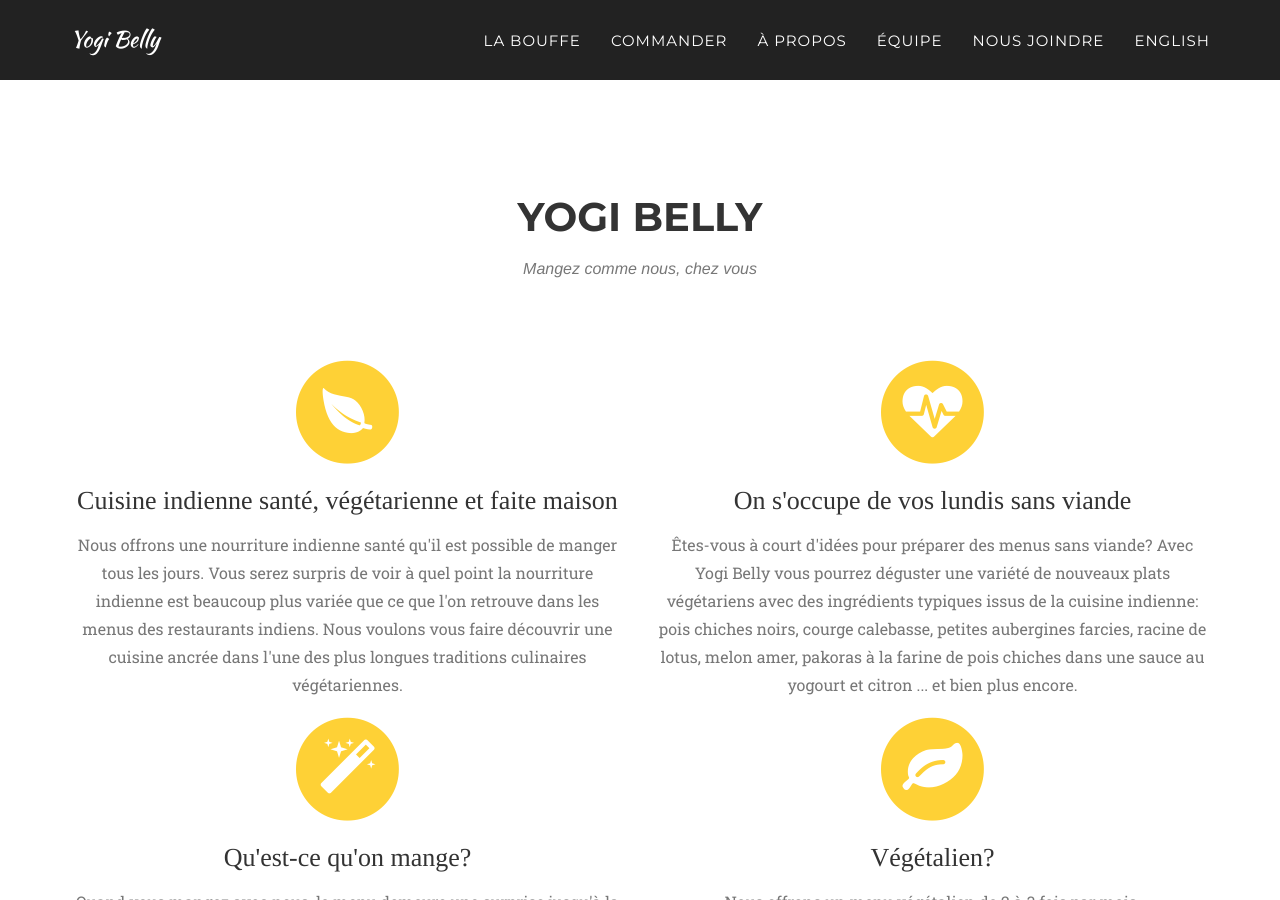
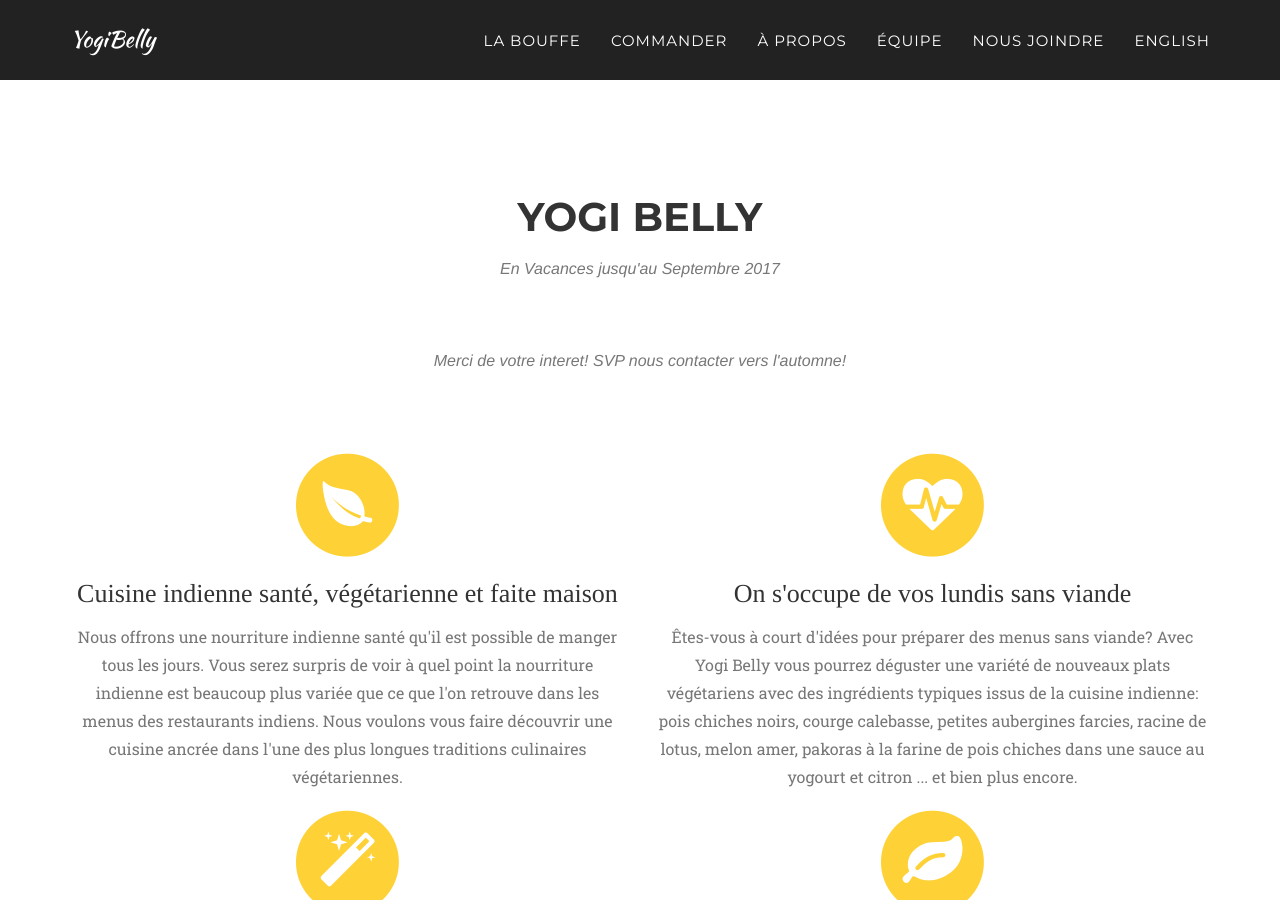
Before and after one commit to yogibelly/fr, a Jekyll site: the page built from index.html, in a window 1280 px wide and 900 px high, scrolled down 788 px. Built offline with Jekyll 4.4.1, drawn with Linux system fonts in a browser that asks for light colours; nearby versions of some CDN libraries; some web fonts are replaced.

Commit message:
vacation message fr

```diff
--- a/_config.yml
+++ b/_config.yml
@@ -3,7 +3,7 @@ baseurl: /fr/
 
 
 # Site settings
-title: Yogi Belly
+title: YogiBelly
 email: sahir@yogibelly.com
 description: "Homemade Indian Vegetarian Food Inspired by Ayurvedic Principles"
 
@@ -76,10 +76,10 @@ people:
 social:
 #  - title: twitter
 #    url: http://twitter.com/yogi_belly
-#  - title: facebook
-#    url: http://facebook.com/yogibelly
-#  - title: instagram
-#    url: http://instagram.com/yogi_belly
+ - title: facebook
+   url: http://facebook.com/yogibelly
+ - title: instagram
+   url: http://instagram.com/yogi_belly
 #  - title: facebook
 #    url: http://yogibelly.com
 #  - title: stack-overflow
--- a/_includes/services.html
+++ b/_includes/services.html
@@ -4,7 +4,9 @@
         <div class="row">
             <div class="col-lg-12 text-center">
                 <h2 class="section-heading">Yogi Belly</h2>
-                <h3 class="section-subheading text-muted">Mangez comme nous, chez vous</h3>
+                <h3 class="section-subheading text-muted">En Vacances jusqu'au Septembre 2017</h3>
+                <h3 class="section-subheading text-muted">Merci de votre interet! SVP nous contacter vers l'automne!</h3>
+                <!-- <h3 class="section-subheading text-muted">Mangez comme nous, chez vous</h3> -->
             </div>
         </div>
         <div class="row text-center">
```
